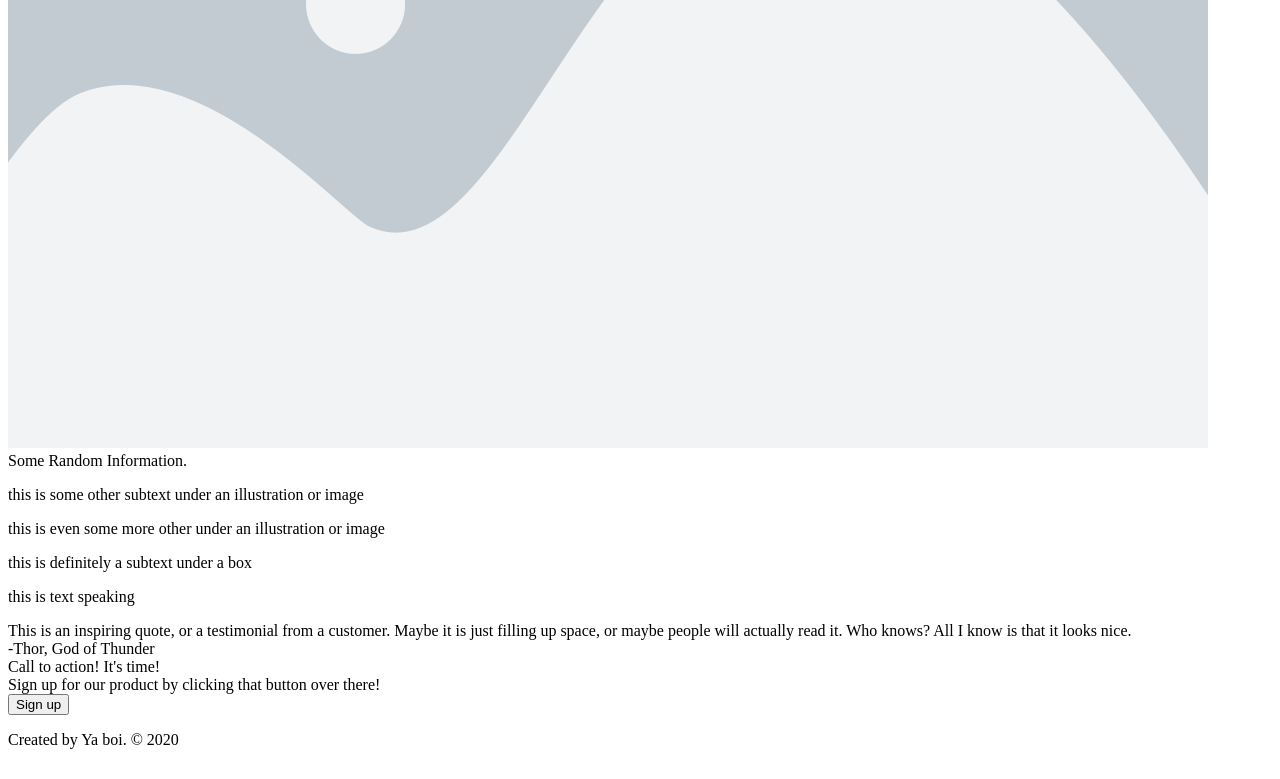
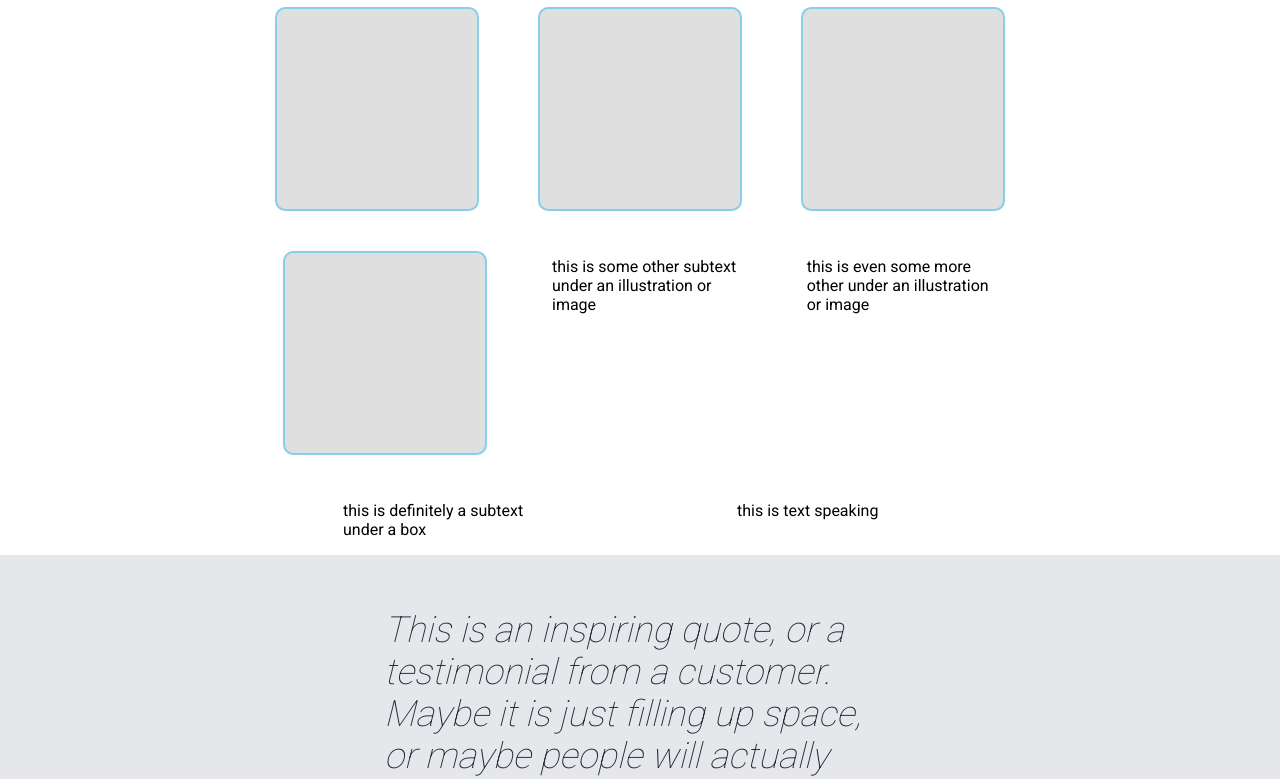
Before and after one commit to wabd-certs/odin-landing-page, a plain HTML site: page index.html in a window 1280 px wide. Shown: the part 521-1300 px from the top of the page. Drawn offline with Linux system fonts and the light colour scheme; the site is published under a folder, as on GitHub Pages, so addresses that start at the root find nothing.

Commit message:
Update index.html

```diff
--- a/index.html
+++ b/index.html
@@ -6,7 +6,7 @@
     <meta http-equiv="X-UA-Compatible" content="IE=edge">
     <meta name="viewport" content="width=device-width, initial-scale=1.0">
     <title></title>
-    <link rel=stylesheet href="/style.css">
+    <link rel=stylesheet href="style.css">
 
 </head>
 
```
